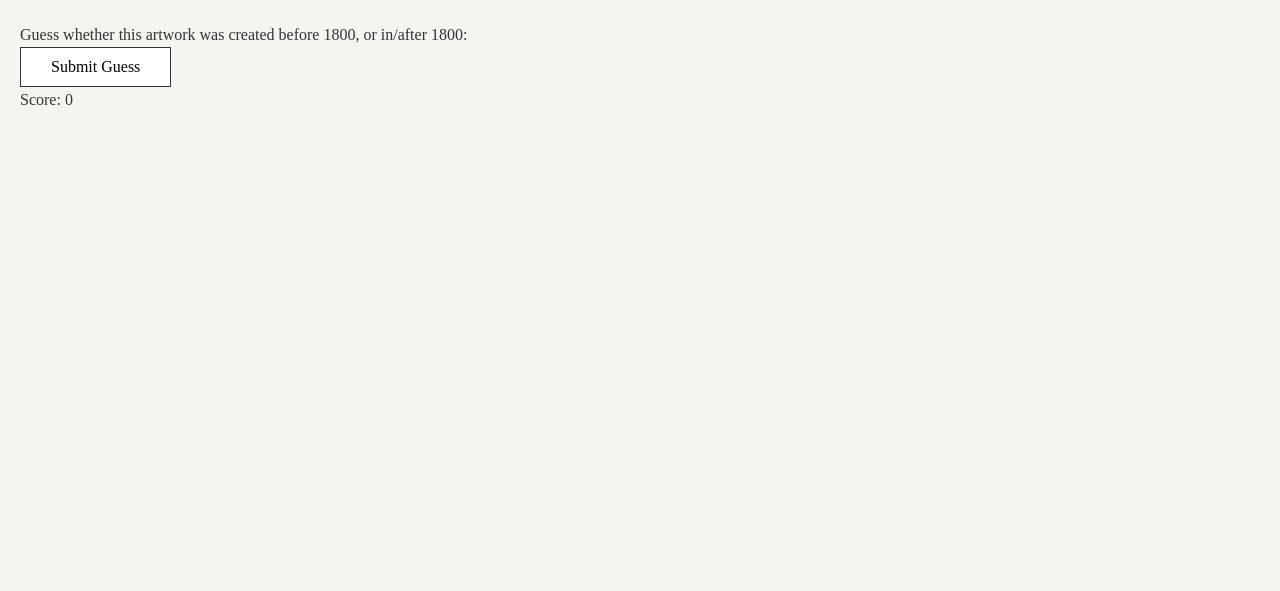
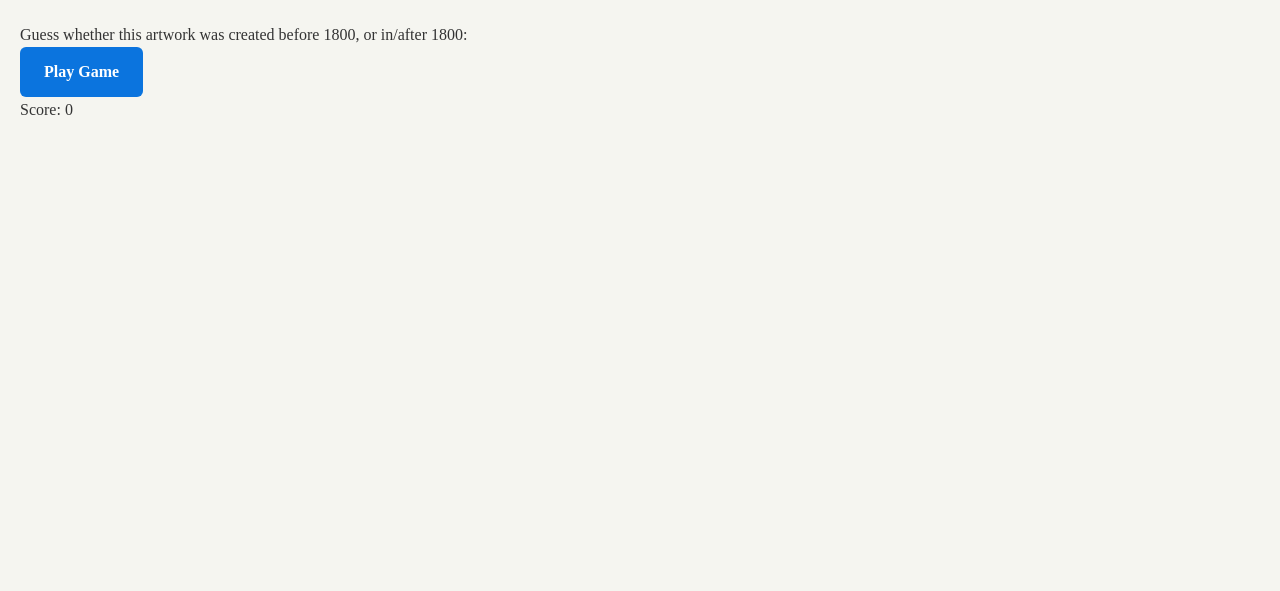
Before and after one commit to kersti-spec/Met-game, a plain HTML site: page index.html in a window 1280 px wide. Shown: the part 209-800 px from the top of the page. Drawn offline with Linux system fonts and the light colour scheme; no server answers.

Commit message:
nupp esilehele

```diff
--- a/index.html
+++ b/index.html
@@ -52,8 +52,9 @@ html
             </label>
         </fieldset>
     </div> -->
+    <!-- replace invalid button -->
+    <a href="game.html" class="btn">Play Game</a>
 
-    <button id="submit-btn">Submit Guess</button>
 
     <!-- Scriptid kõige lõppu -->
     <script src="script.js"></script>
--- a/style.css
+++ b/style.css
@@ -162,6 +162,20 @@ button:hover {
     transform: translateY(-1px);
 }
 
+.btn {
+    display: inline-block;
+    padding: 10px 16px;
+    background: #0b74de;
+    color: #fff;
+    text-decoration: none;
+    border-radius: 6px;
+    font-weight: 600;
+    padding: 12px 24px;
+    align: center;
+}
+
+.btn:hover { background: #095fb0; }
+
 @media (max-width: 600px) {
     .header {
         flex-direction: column;
```
